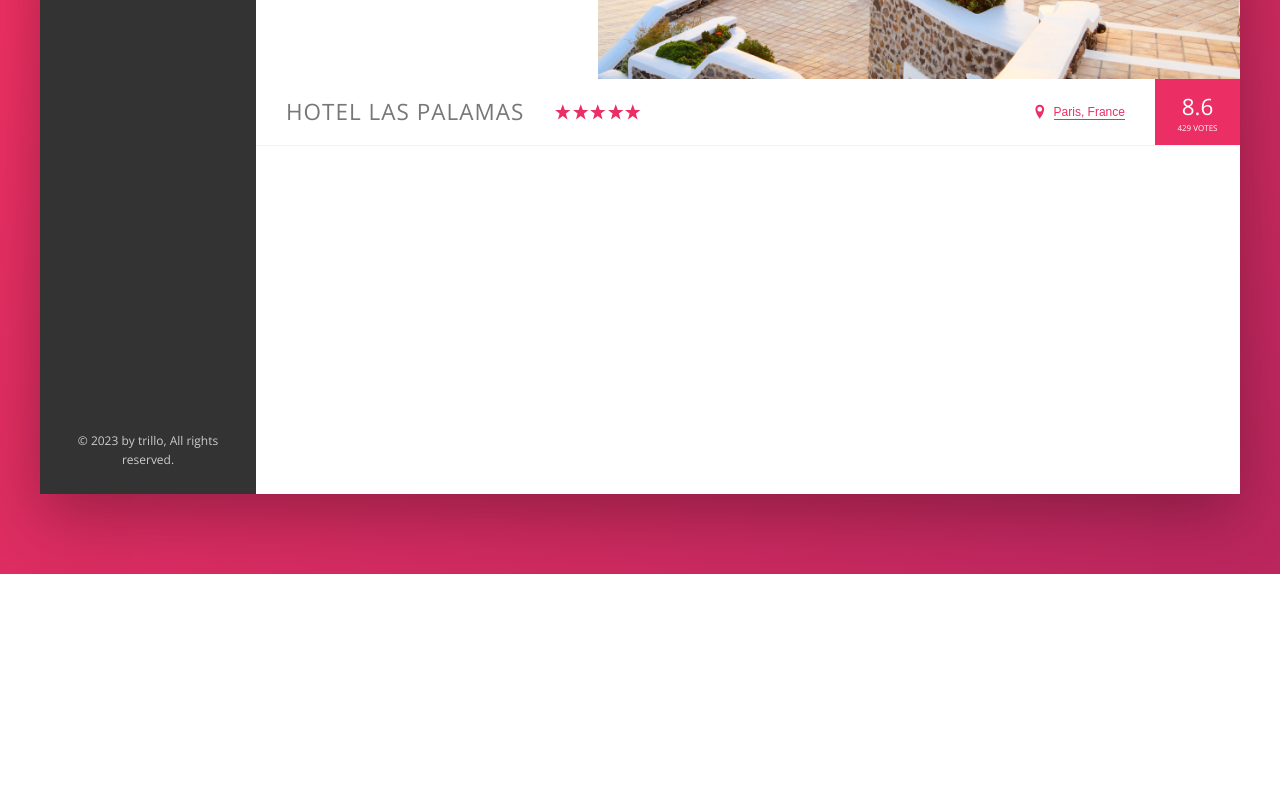
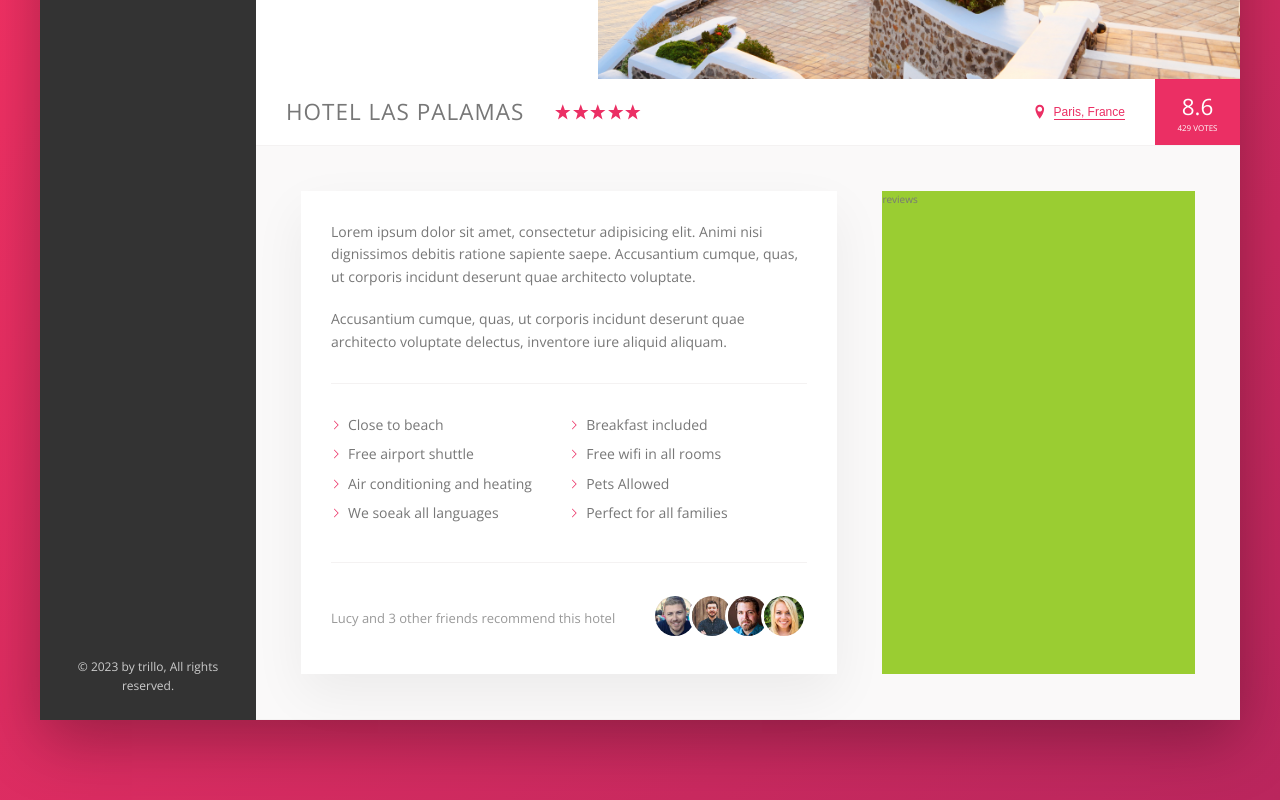
Before and after one commit to safwan6395/trillo-website, a website: page index.html in a window 1280 px wide. Shown: the part 456-1256 px from the top of the page. Before the commit the page ends 1030 px from the top, so only its background shows below. Drawn offline with nearby package versions, Linux system fonts and the light colour scheme; files that its build step writes are made by us from their sources; files whose address does not match are found by name.

Commit message:
Build the description section

```diff
--- a/index.html
+++ b/index.html
@@ -148,6 +148,59 @@
               <div class="overview__rating-count">429 votes</div>
             </div>
           </div>
+
+          <div class="detail">
+            <div class="description">
+              <p class="paragraph">
+                Lorem ipsum dolor sit amet, consectetur adipisicing elit. Animi
+                nisi dignissimos debitis ratione sapiente saepe. Accusantium
+                cumque, quas, ut corporis incidunt deserunt quae architecto
+                voluptate.
+              </p>
+              <p class="paragraph">
+                Accusantium cumque, quas, ut corporis incidunt deserunt quae
+                architecto voluptate delectus, inventore iure aliquid aliquam.
+              </p>
+              <ul class="list">
+                <li class="list__item">Close to beach</li>
+                <li class="list__item">Breakfast included</li>
+                <li class="list__item">Free airport shuttle</li>
+                <li class="list__item">Free wifi in all rooms</li>
+                <li class="list__item">Air conditioning and heating</li>
+                <li class="list__item">Pets Allowed</li>
+                <li class="list__item">We soeak all languages</li>
+                <li class="list__item">Perfect for all families</li>
+              </ul>
+              <div class="recommend">
+                <p class="recommend__count">
+                  Lucy and 3 other friends recommend this hotel
+                </p>
+                <div class="recommend__friends">
+                  <img
+                    src="img/user-3.jpg"
+                    alt="Friend 1"
+                    class="recommend__photo"
+                  />
+                  <img
+                    src="img/user-4.jpg"
+                    alt="Friend 2"
+                    class="recommend__photo"
+                  />
+                  <img
+                    src="img/user-5.jpg"
+                    alt="Friend 3"
+                    class="recommend__photo"
+                  />
+                  <img
+                    src="img/user-6.jpg"
+                    alt="Friend 4"
+                    class="recommend__photo"
+                  />
+                </div>
+              </div>
+            </div>
+            <div class="user-reviews">reviews</div>
+          </div>
         </main>
       </div>
     </div>
--- a/sass/_base.scss
+++ b/sass/_base.scss
@@ -31,6 +31,9 @@ Grey dark 3: #999
   --color-grey-dark-3: #999;
 
   --shadow-lg: 0 2rem 6rem rgba(0, 0, 0, 0.3);
+  --shadow-sm: 0 2rem 5rem rgba(0, 0, 0, 0.06);
+
+  --line: 1px solid var(--color-grey-light-2)
 }
 
 *,
--- a/sass/_components.scss
+++ b/sass/_components.scss
@@ -193,7 +193,7 @@
 .overview {
   display: flex;
   align-items: center;
-  border-bottom: 1px solid var(--color-grey-light-2);
+  border-bottom: var(--line);
 
   &__heading {
     font-size: 2.25rem;
@@ -287,3 +287,67 @@
     box-shadow: none;
   }
 }
+
+//////////////////////////////////////
+// PARAGRAPH
+.paragraph:not(:last-child) {
+  margin-bottom: 2rem;
+}
+
+//////////////////////////////////////
+// LIST
+.list {
+  list-style: none;
+  margin: 3rem 0;
+  padding: 3rem 0;
+  border-top: var(--line);
+  border-bottom: var(--line);
+
+  display: flex;
+  flex-wrap: wrap;
+
+  &__item {
+    flex: 0 0 50%;
+    margin-bottom: 0.7rem;
+
+    &::before {
+      content: "";
+      display: inline-block;
+      height: 1rem;
+      width: 1rem;
+      margin-right: 0.7rem;
+
+      // for older browser
+      // background-image: url(../img/SVG//chevron-thin-right.svg);
+      // background-size: cover;
+
+      // for newer browser
+      background-color: var(--color-primary);
+      -webkit-mask-image: url(../img/SVG//chevron-thin-right.svg);
+      -webkit-mask-size: cover;
+      mask-image: url(../img/SVG//chevron-thin-right.svg);
+      mask-size: cover;
+    }
+  }
+}
+
+//////////////////////////////////////
+// RECOMMEND
+.recommend {
+  font-size: 1.3rem;
+  color: var(--color-grey-dark-3);
+  display: flex;
+  align-items: center;
+  justify-content: space-between;
+
+  &__photo {
+    box-sizing: content-box;
+    width: 4rem;
+    border-radius: 50%;
+    border: 3px solid #fff;
+
+    &:not(:last-child) {
+      margin-right: -1.3rem;
+    }
+  }
+}
--- a/sass/_layout.scss
+++ b/sass/_layout.scss
@@ -10,7 +10,7 @@
   height: 7rem;
   // padding: 1rem 2rem;
   background-color: #fff;
-  border-bottom: 1px solid var(--color-grey-light-2);
+  border-bottom: var(--line);
 
   display: flex;
   justify-content: space-between;
@@ -31,6 +31,26 @@
 
 .hotel-view {
   background-color: #fff;
-  height: 80rem;
   flex: 1;
 }
+
+.detail {
+  display: flex;
+  gap: 4.5rem;
+  padding: 4.5rem;
+  border-bottom: var(--line);
+  background-color: var(--color-grey-light-1);
+}
+
+.description {
+  font-size: 1.4rem;
+  background: #fff;
+  box-shadow: var(--shadow-sm);
+  padding: 3rem;
+  flex: 0 0 60%;
+}
+
+.user-reviews {
+  background: yellowgreen;
+  flex: 1;
+}
```
